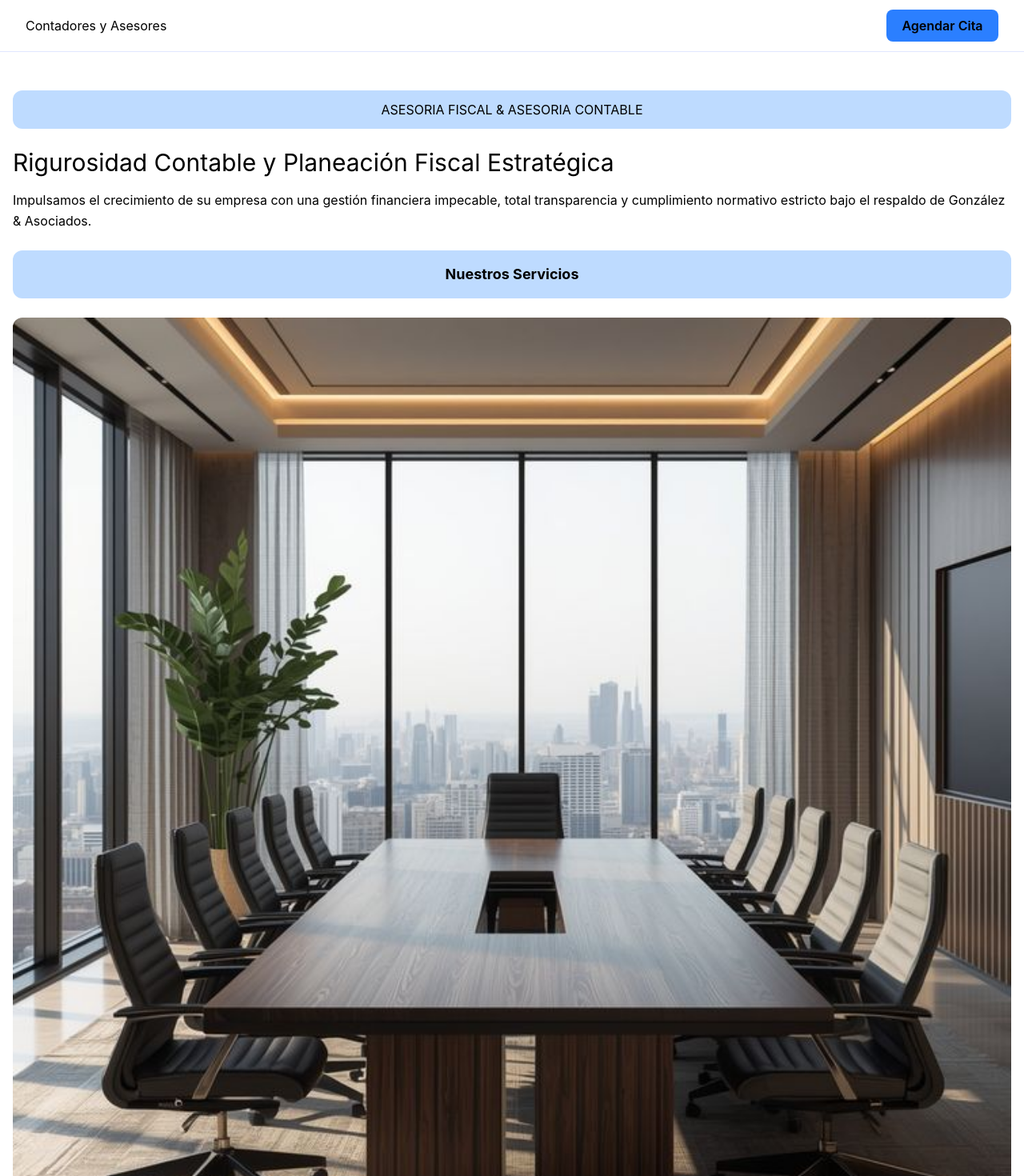
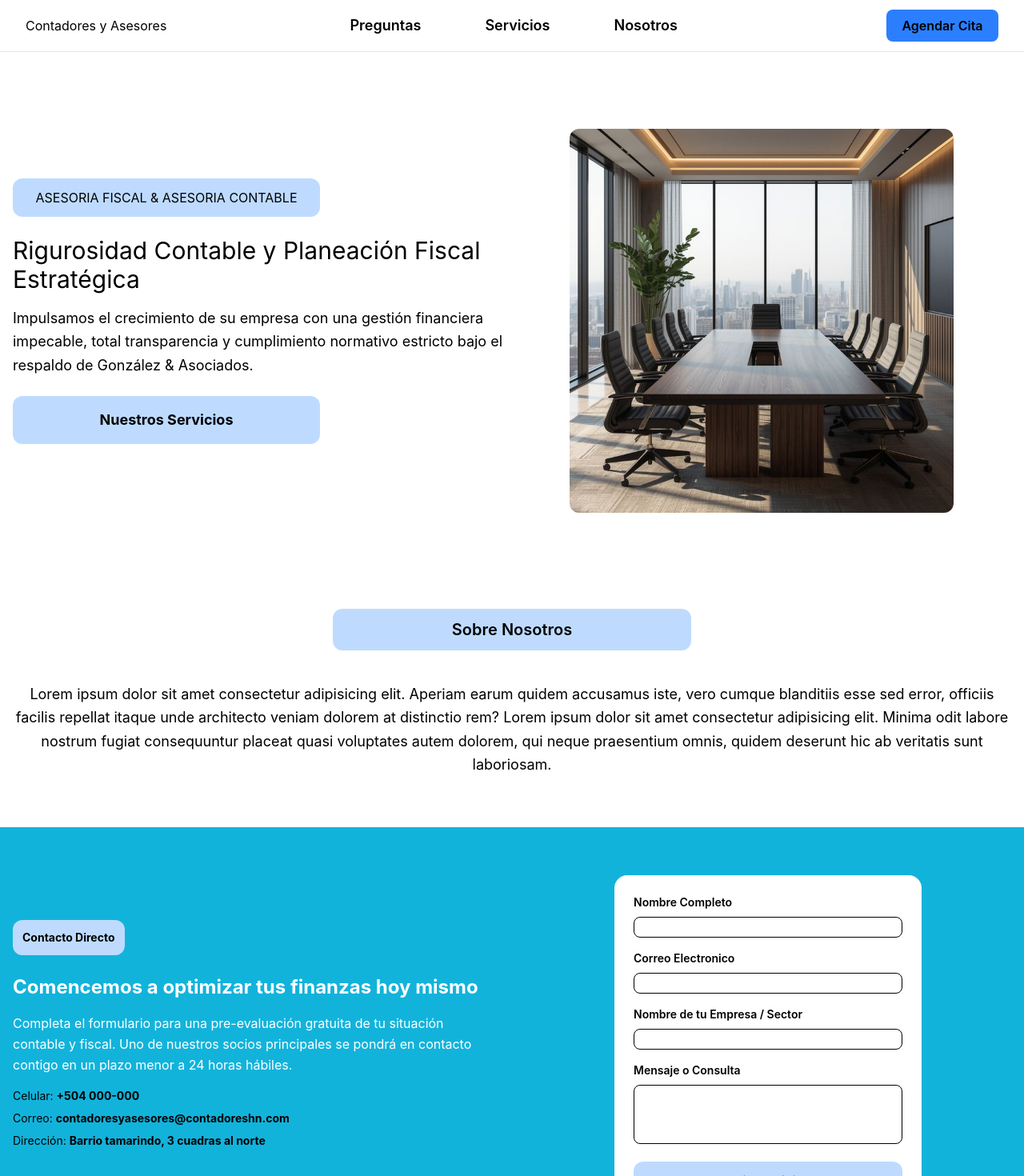
Before and after one commit to ismaelale/SitioWeb_Contadores-Asesores, a Vue app in the folder frontend-proyect/: page / in a window 1280 px wide. Shown: the top 1470 px of the page at 80% size. Built offline with nearby package versions, Linux system fonts and the light colour scheme.

Commit message:
feat: enhance layout and styling in HelloWorld component for better user experience

```diff
--- a/frontend-proyect/src/style.css
+++ b/frontend-proyect/src/style.css
@@ -21,3 +21,7 @@ body{
 .formulario label{
     display: block;
 }
+
+.formulario textarea{
+    resize: none;
+}
--- a/frontend-proyect/src/views/HelloWorld.vue
+++ b/frontend-proyect/src/views/HelloWorld.vue
@@ -25,13 +25,13 @@ const toggleMenu = () => {
 
         <ul class="flex flex-col gap-7 md:flex-row md:mx-auto lg:gap-20">
           <li>
-            <a href="#" class="text-white font-semibold text-lg" @click="isOpenMenu = false">Preguntas</a>
+            <a href="#" class="font-semibold text-lg" @click="isOpenMenu = false">Preguntas</a>
           </li>
           <li>
-            <a href="#" class="text-white font-semibold text-lg" @click="isOpenMenu = false">Servicios</a>
+            <a href="#" class="font-semibold text-lg" @click="isOpenMenu = false">Servicios</a>
           </li>
           <li>
-            <a href="#" class="text-white font-semibold text-lg" @click="isOpenMenu = false">Nosotros</a>
+            <a href="#" class="font-semibold text-lg" @click="isOpenMenu = false">Nosotros</a>
           </li>
         </ul>
 
@@ -42,10 +42,13 @@ const toggleMenu = () => {
 
     </header>
 
-    <main class="flex p-4 flex-col">
+    <main class="flex p-4 flex-col lg:w-full lg:max-w-7xl lg:mx-auto">
 
-      <section class="mt-8 mb-12">
-        <div class="bg-blue-200 p-3 rounded-xl text-center mb-6 inline-block w-full">
+      <section class="mt-20 mb-30">
+
+        <div class="lg:grid lg:grid-cols-2 lg:place-items-center">
+          <div>
+            <div class="bg-blue-200 p-3 rounded-xl text-center mb-6 inline-block w-full lg:max-w-sm">
               <p class="text-center">
                 ASESORIA FISCAL & ASESORIA CONTABLE
               </p>
@@ -53,21 +56,24 @@ const toggleMenu = () => {
 
             <h2 class="text-3xl mb-4">Rigurosidad Contable y Planeación Fiscal Estratégica</h2>
 
-        <p class="mb-6 text-base leading-relaxed">Impulsamos el crecimiento de su empresa con una gestión financiera impecable,
-          total transparencia y cumplimiento normativo estricto bajo el respaldo de González & Asociados.</p>
+            <p class="mb-6 text-base leading-relaxed lg:text-lg">Impulsamos el crecimiento de su empresa con una gestión financiera impecable,
+              total transparencia y cumplimiento normativo estricto bajo el respaldo de González & Asociados.
+            </p>
 
-        <a class="block bg-blue-200 p-4 text-center text-lg font-bold rounded-xl cursos-pointer mb-6">Nuestros Servicios</a>
+            <a class="block bg-blue-200 p-4 text-center text-lg font-bold rounded-xl cursos-pointer mb-6 lg:max-w-sm">Nuestros Servicios</a>
+          </div>
 
-        <img class="w-full rounded-xl aspect-square object-cover" src="@/assets/mesa_ejecutiva.jpg" alt="">
+          <img class="w-full rounded-xl aspect-square object-cover lg:w-120 lg:h-full" src="@/assets/mesa_ejecutiva.jpg" alt="">
+        </div>
 
       </section>
 
-      <section class="mb-12">
+      <section class="mb-12 text-center">
 
-        <div class="bg-blue-200 inline-block mb-6 p-3 rounded-xl">
-           <h3 class="text-sm font-semibold">Sobre Nosotros</h3>
+        <div class="bg-blue-200 inline-block mb-10 p-3 rounded-xl lg:w-md">
+           <h3 class="text-sm font-semibold lg:text-xl">Sobre Nosotros</h3>
         </div>
-        <p class="leading-relaxed text-base">Lorem ipsum dolor sit amet consectetur adipisicing elit. Aperiam earum quidem accusamus iste,
+        <p class="leading-relaxed text-base lg:text-lg">Lorem ipsum dolor sit amet consectetur adipisicing elit. Aperiam earum quidem accusamus iste,
           vero cumque blanditiis esse sed error, officiis facilis repellat itaque unde architecto veniam dolorem at distinctio rem? Lorem ipsum dolor sit amet
           consectetur adipisicing elit. Minima odit labore nostrum fugiat consequuntur placeat quasi voluptates autem dolorem,
           qui neque praesentium omnis, quidem deserunt hic ab veritatis sunt laboriosam.
@@ -76,6 +82,8 @@ const toggleMenu = () => {
     </main>
 
     <footer class="pie-pagina pb-10 pt-5">
+
+      <div class="lg:grid lg:grid-cols-2 lg:place-items-center lg:w-full lg:max-w-7xl lg:mx-auto ">
         <div class="py-6 px-4">
           <div class="bg-blue-200 p-3 rounded-xl inline-block font-bold mb-6">
             <p class="text-sm">Contacto Directo</p>
@@ -97,7 +105,7 @@ const toggleMenu = () => {
 
         </div>
 
-        <form action="" class="formulario bg-white m-10 rounded-2xl p-6 space-y-4">
+        <form action="" class="formulario bg-white m-10 rounded-2xl p-6 space-y-4 lg:min-w-sm">
 
           <div class="space-y-2">
             <label for="" class="text-sm font-semibold">Nombre Completo</label>
@@ -121,6 +129,7 @@ const toggleMenu = () => {
             <button class="bg-blue-200 w-full p-3 rounded-xl font-bold hover:bg-blue-300 transition duration-300">Enviar Solicitud</button>
           </div>
         </form>
+      </div>
 
     </footer>
 
```
Lines whose indentation alone changed are shown as unchanged.
